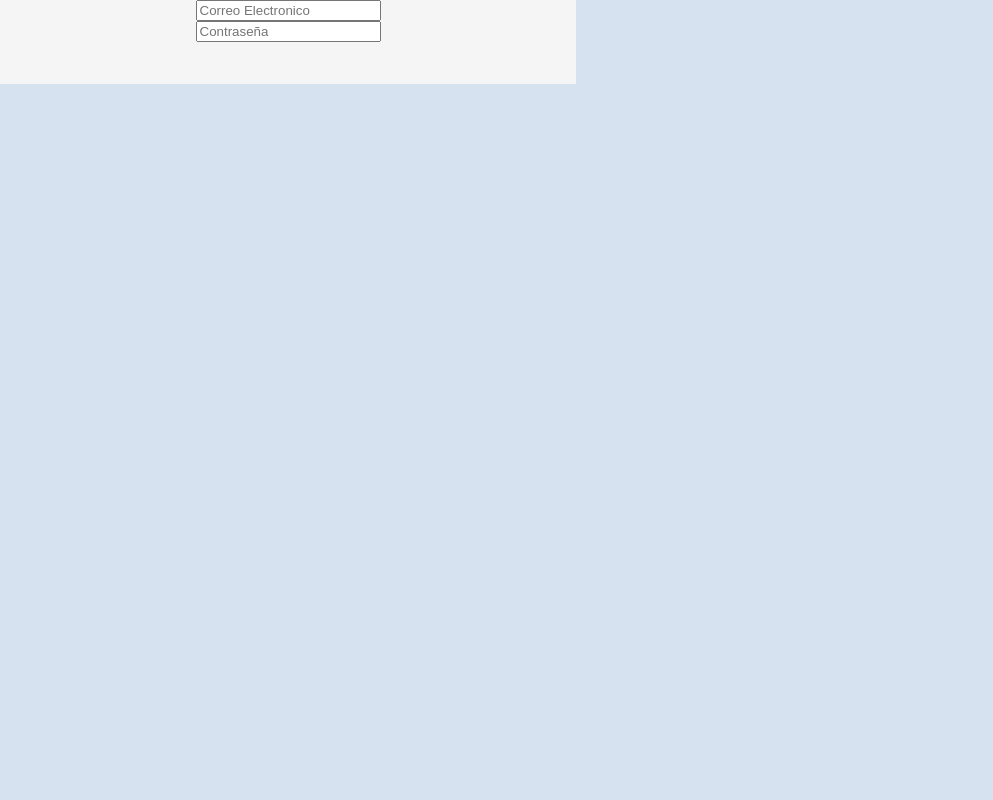
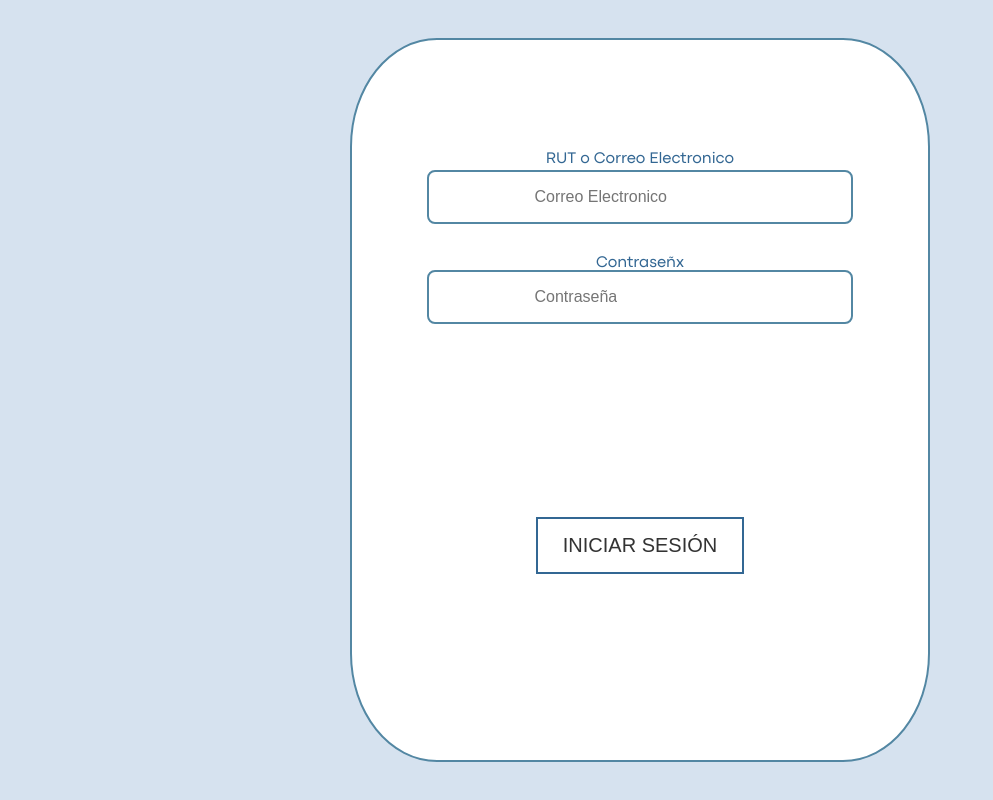
Before and after one commit to Pixoll/se-project-frontend, a React (Create React App) app: page /LoginFunEsp in a window 1280 px wide. Shown: the whole page, without its empty margins (0-993 px from the left). Built offline with nearby package versions, Linux system fonts and the light colour scheme; a web font is replaced by a local one.

Commit message:
Agrega el componente BrowserDoc para buscar la especialidad y el nombre del medico, ademas agrega a /pages la pagina login

```diff
--- a/src/App.js
+++ b/src/App.js
@@ -5,6 +5,7 @@ import ScheduledAppointments from './components/ScheduledAppointments';  // Impo
 import Funcionario from "./pages/funcionario";
 import Especialistas from "./pages/especialista";
 import LoginFunEsp from './pages/LoginFunEspe';
+import Browser from './pages/Browser';
 function App() {
     return (
       <Routes>
@@ -13,6 +14,7 @@ function App() {
         <Route path="/especialistas" element={<Especialistas />} />
         <Route path="/patients/:rut/appointments" element={<ScheduledAppointments />} />
         <Route path='/LoginFunEsp' element={<LoginFunEsp />}/>
+        <Route path='/Browser' element={<Browser/>}/>
       </Routes>
 
     );
--- /dev/null
+++ b/src/components/BrowserDoc.js
@@ -0,0 +1,33 @@
+import React, { useState } from 'react';
+import { useNavigate } from 'react-router-dom';
+import "../styles/BrowserDoc.css"
+export function ButtonBrowser({text, to}){
+    const navigate = useNavigate();
+    const handleClick = () => {
+        navigate(to);
+    }
+    return(
+        <button type='submit' className='ButtonBrowser' onClick={handleClick}>
+            <span className='text-ButtonBrowser'> {text} </span>
+        </button>
+    );
+}
+export function BrowserDoc(){
+    const [specialist, setSpecialist] = useState('');
+    const [name, setName] = useState('');
+    const navigate = useNavigate();
+    const handleSubmit = (e) =>{
+        e.preventDefault();
+    }
+    return(
+        <div className='ContainerBrower'>
+            <h3 className='title'>BUSCA TU ESPECIALISTA</h3>
+            <form className='FormBrowser'>
+                <input type='specialist' value={specialist} onChange={(e) => setSpecialist(e.target.value)} placeholder='Especialidad' required/>
+                <input type='name' value={name} onChange={(e) => setName(e.target.value)} placeholder='Nombre del especilista' required/>
+                <ButtonBrowser text={'BUSCAR'} to={'algo'}/>
+            </form>
+
+        </div>
+    );
+}
--- a/src/components/LoginForms.js
+++ b/src/components/LoginForms.js
@@ -1,5 +1,6 @@
 import React, { useState } from 'react';
 import '../styles/LoginForms.css'
+import { ButtonOne } from './ButtonOne';
 export default function LoginFrom(){
     const [email, setEmail] = useState('');
     const [password, setPassword] = useState('');
@@ -7,12 +8,19 @@ export default function LoginFrom(){
         e.preventDefault();
     }
     return(
-        <div className='ContainerLogin'>
-            <form className='FormLogin'>
-                <input type='email' value={email} onChange={(e) => setEmail(e.target.value)} placeholder='Correo Electronico' required/>
-                <input type='password' value={password} onChange={(e) => setPassword(e.target.value)} placeholder='Contraseña' required/>
-            </form>
+        <div className='ContainerG'>
+            <div className='ContainerLogin'>
+                <form className='FormLogin'>
+                    <label htmlFor='email'>RUT o Correo Electronico</label>
+                    <input type='email' value={email} onChange={(e) => setEmail(e.target.value)} placeholder='Correo Electronico' required/>
+                    <label htmlFor="password">Contraseñx</label>
+                    <input type='password' value={password} onChange={(e) => setPassword(e.target.value)} placeholder='Contraseña' required/>
+
+                </form>
+                <ButtonOne text={'INICIAR SESIÓN'} to={'/Browser'}/>
+            </div>
         </div>
+
 
     );
 }
--- /dev/null
+++ b/src/pages/Browser.js
@@ -0,0 +1,15 @@
+import { BrowserDoc } from "../components/BrowserDoc";
+
+
+export default function Browser(){
+    const containerStyle = {
+        display: "grid",
+        justifyContent: "center",
+        alignItems: "center",
+    };
+    return(
+        <div className="Browser" style={containerStyle}>
+            <BrowserDoc/>
+        </div>
+    );
+}
--- /dev/null
+++ b/src/styles/BrowserDoc.css
@@ -0,0 +1,22 @@
+@font-face {
+    font-family: 'Codec Pro';
+    src: url('../fonts/codec-pro/CodecPro-Regular.ttf') format('truetype');
+    font-weight: normal;
+    font-style: normal;
+}
+
+
+.ContainerBrower{
+    padding-top: 20%;
+}
+.title{
+    font: 'Codec Pro';
+    font-size: 20px;
+}
+.FormBrowser input{
+    width: 100%;
+    display: grid;
+    grid-template-columns: 2fr 2fr 1fr;
+    place-items: center;
+
+}
--- a/src/styles/ButtonOne.css
+++ b/src/styles/ButtonOne.css
@@ -16,8 +16,13 @@
     padding-top: 30vh;
     padding-bottom: 30vh;
     margin: 10vh;
+    cursor: pointer;
 }
 .ButtonOne:hover{
     background-color: #336793;
     color: white;
 }
+
+.ButtonOne:focus{
+    box-shadow: 0 0 5px rgba(6, 7, 8, 0.5);
+}
--- a/src/styles/LoginForms.css
+++ b/src/styles/LoginForms.css
@@ -1,13 +1,57 @@
+@font-face {
+    font-family: 'Codec Pro';
+    src: url('../fonts/codec-pro/CodecPro-Regular.ttf') format('truetype');
+    font-weight: normal;
+    font-style: normal;
+  }
+
+.ContainerG{
+    display: grid;
+    place-items: center;
+    height: 100vh;
+    background-color: #d6e2ef;
+}
+
 .ContainerLogin{
     display: grid;
     place-items: center;
-    background-color: whitesmoke;
+    background-color: #ffffff;
     grid-template-rows: 1fr 1fr;
-    height: 50%;
+    grid-template-columns: 1fr;
+    justify-items: center;
+    border: 2px solid #5387a3;
+    border-radius: 15%;
+    height: 90%;
     width: 45%;
 }
+
 .FormLogin{
     display: grid;
     place-items: center;
     grid-template-rows: 1fr 1fr;
 }
+
+.FormLogin label{
+    padding-top: 15%;
+    font-size: 100%;
+    color: #336793;
+    font: 'Codec Pro';
+}
+
+.FormLogin input{
+    width: 100%;
+    display: grid;
+    place-items: center;
+    padding: 1rem;
+    padding-inline: 50%;
+    border: 2px solid #5387a3;
+    border-radius: 8px;
+    outline: none;
+    font-size: 1rem;
+    cursor: pointer;
+    transition: border-color 0.3s ease;
+}
+
+.FormLogin input:hover{
+    background-color: #3368933b;
+}
```
